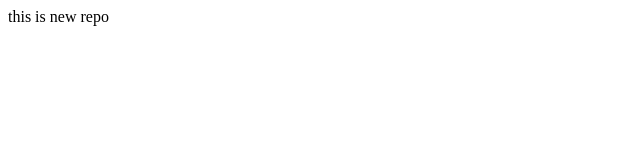
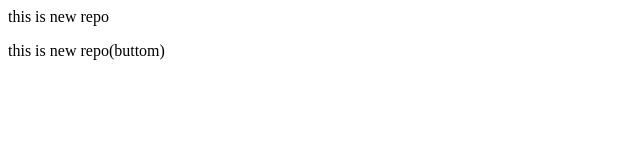
Before and after one commit to SUMIT98770/localrepo, a plain HTML site: page index.html in a window 1280 px wide. Shown: the whole page, without its empty margins (0-640 px from the left). Drawn offline with Linux system fonts and the light colour scheme.

Commit message:
add buttom

```diff
--- a/index.html
+++ b/index.html
@@ -1 +1,2 @@
 <p> this is new repo</p>
+<p> this is new repo(buttom)</p>
```
